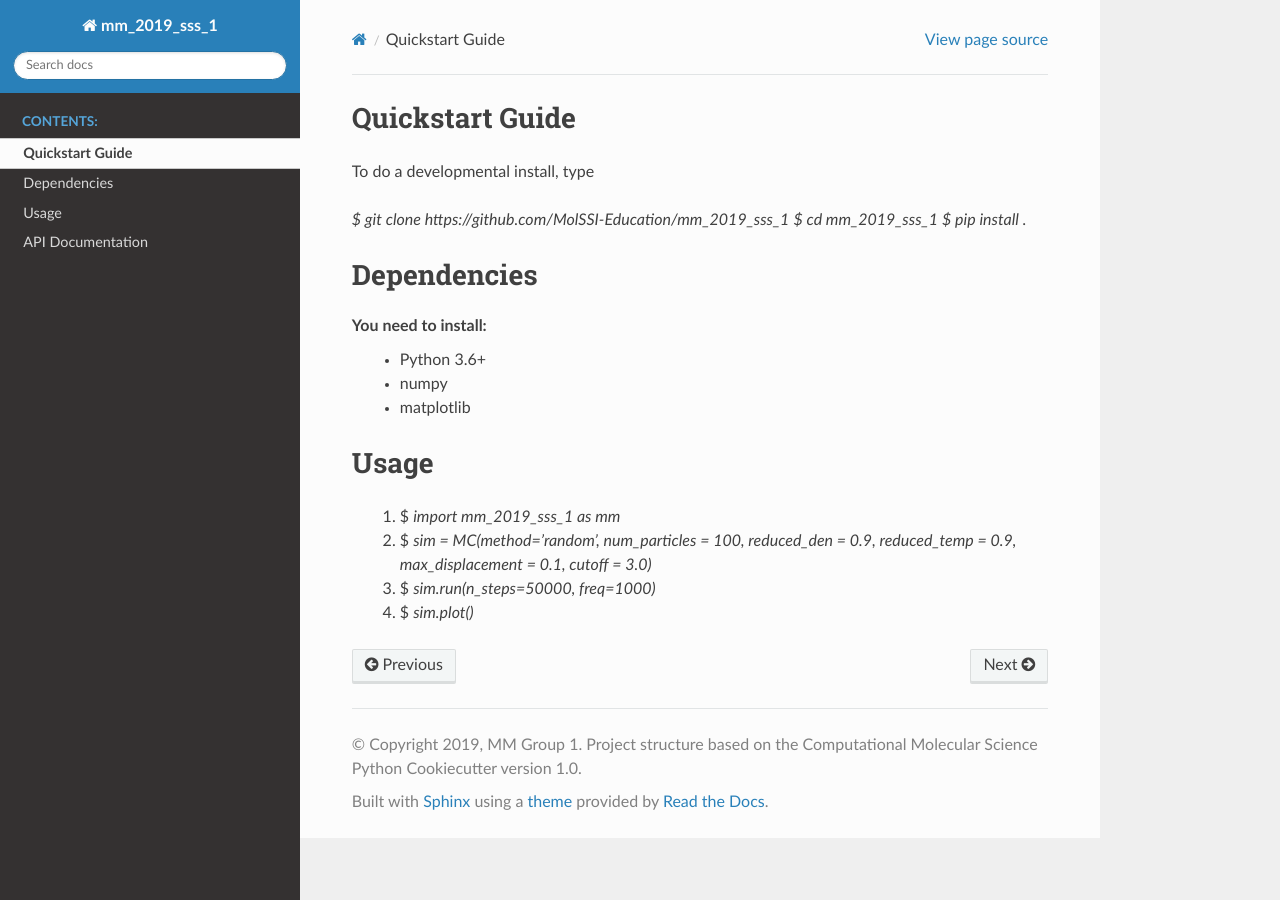
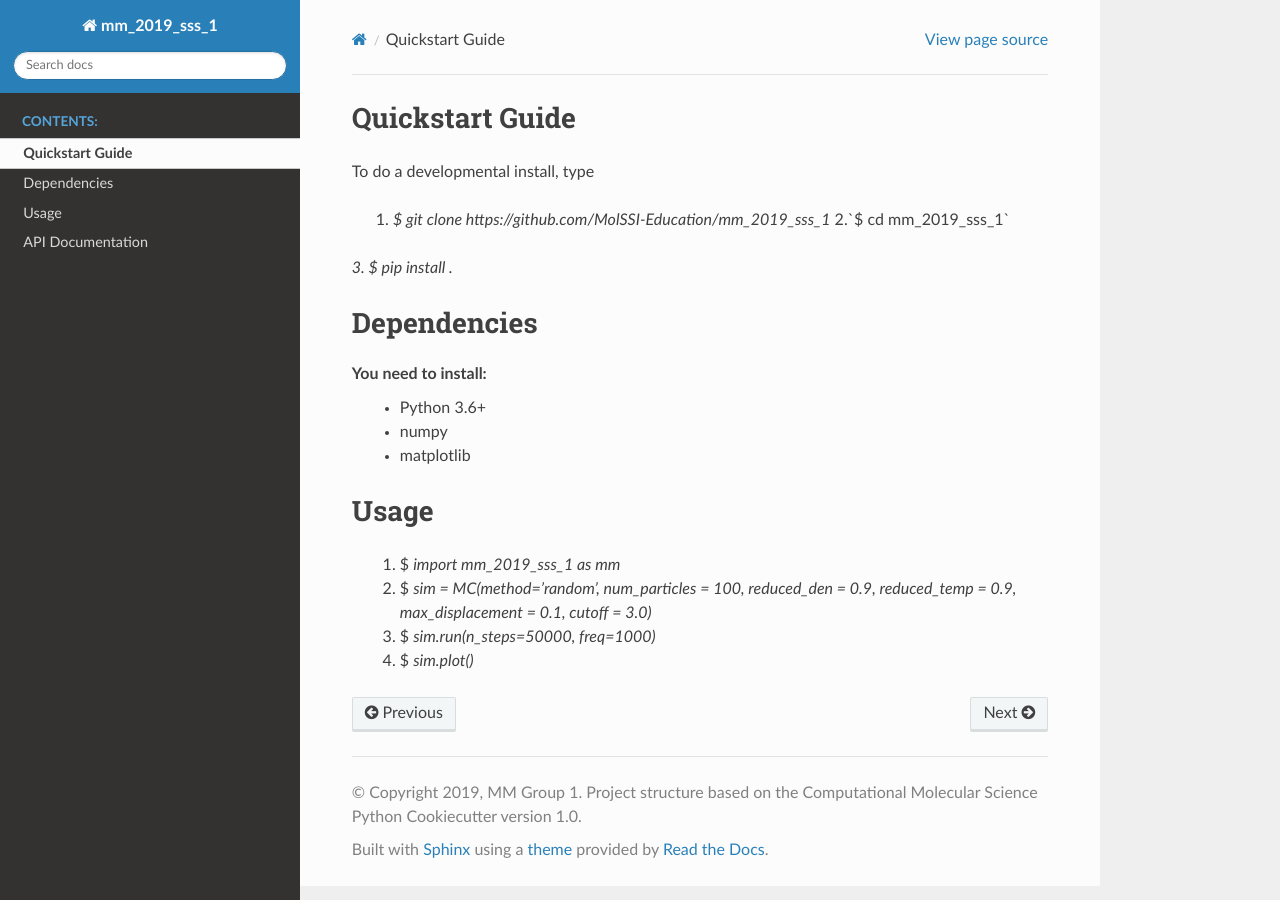
Before and after one commit to MolSSI-Education/mm_2019_sss_1, a Sphinx documentation site: the page built from docs/quickstart.rst, in a window 1280 px wide. Built offline with Sphinx 7.4.7 and the Read the Docs theme 2.0.0, drawn with Linux system fonts in a browser that asks for light colours.

Commit message:
Update quickstart.rst

```diff
--- a/docs/quickstart.rst
+++ b/docs/quickstart.rst
@@ -3,9 +3,9 @@
 
 To do a developmental install, type
 
-`$ git clone https://github.com/MolSSI-Education/mm_2019_sss_1`
-`$ cd mm_2019_sss_1`
-`$ pip install .`
+ 1. `$ git clone https://github.com/MolSSI-Education/mm_2019_sss_1`
+ 2.`$ cd mm_2019_sss_1`
+`3. $ pip install .`
 
 Dependencies
 ============================
```
